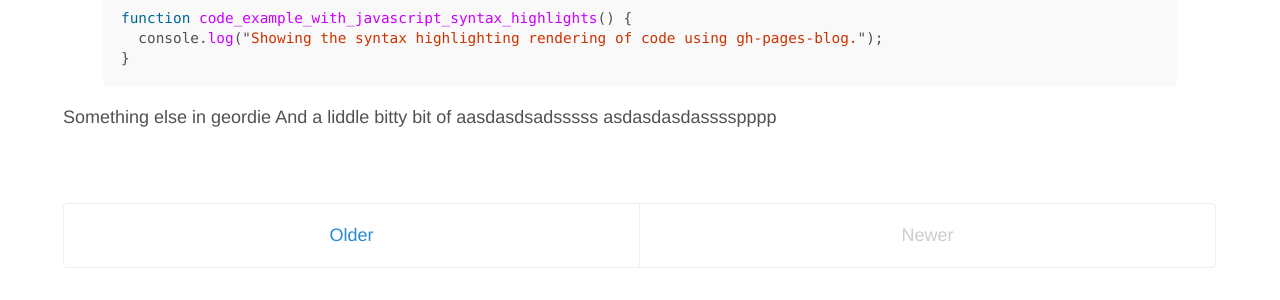
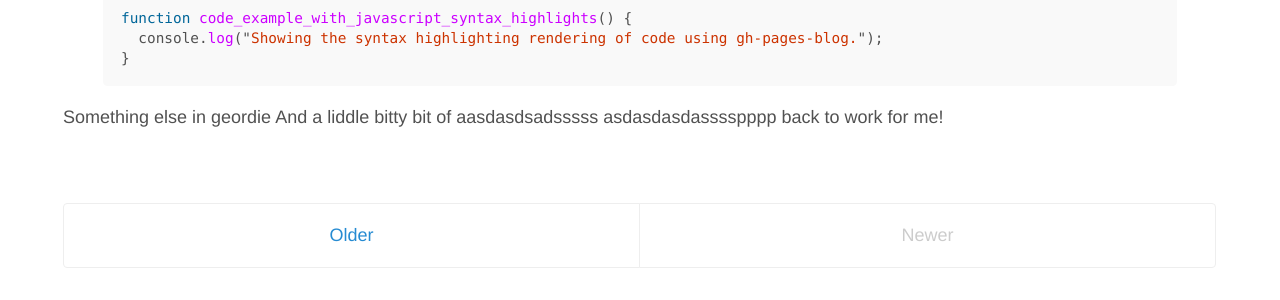
Before and after one commit to ssenior45/ssenior45.github.io, a Jekyll site: the page built from index.html, in a window 1280 px wide. Shown: the part 720-1020 px from the top of the page. Built offline with Jekyll 4.4.1, drawn with Linux system fonts in a browser that asks for light colours; the list of posts is cut into pages by our own code.

Commit message:
Updated 2016-01-04-build-cosmac-elf.md

```diff
--- a/_posts/2016-01-04-build-cosmac-elf.md
+++ b/_posts/2016-01-04-build-cosmac-elf.md
@@ -36,3 +36,4 @@ Something else in geordie
 And a liddle bitty bit of
 aasdasdsadsssss
 asdasdasdasssspppp
+back to work for me!
```
